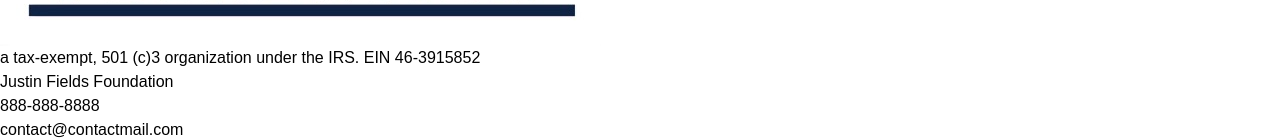
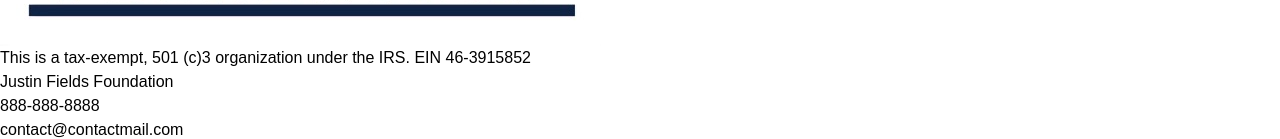
Before and after one commit to DenzelEchev/justin-fields-foundation, a React (Vite) app in the folder vite-foundation-site/: page / in a window 1280 px wide. Shown: the part 1544-1683 px from the top of the page. Built offline with nearby package versions, Linux system fonts and the light colour scheme.

Commit message:
added tp the footer

```diff
--- a/vite-foundation-site/src/components/Footer.tsx
+++ b/vite-foundation-site/src/components/Footer.tsx
@@ -5,7 +5,7 @@
         <>
             <div className="w-1/2 py-4 border-t-2">
                 <img src={logo} alt="" className="h-20 w-28 "/>
-                <p className="text-sm lg:text-md">a tax-exempt, 501 (c)3 organization under the IRS. EIN 46-3915852</p>
+                <p className="text-sm lg:text-md">This is a tax-exempt, 501 (c)3 organization under the IRS. EIN 46-3915852</p>
             </div>
             <div className="w-1/2 py-4 border-t-2 text-end">
                 <p className="text-sm lg:text-">Justin Fields Foundation</p>
```
